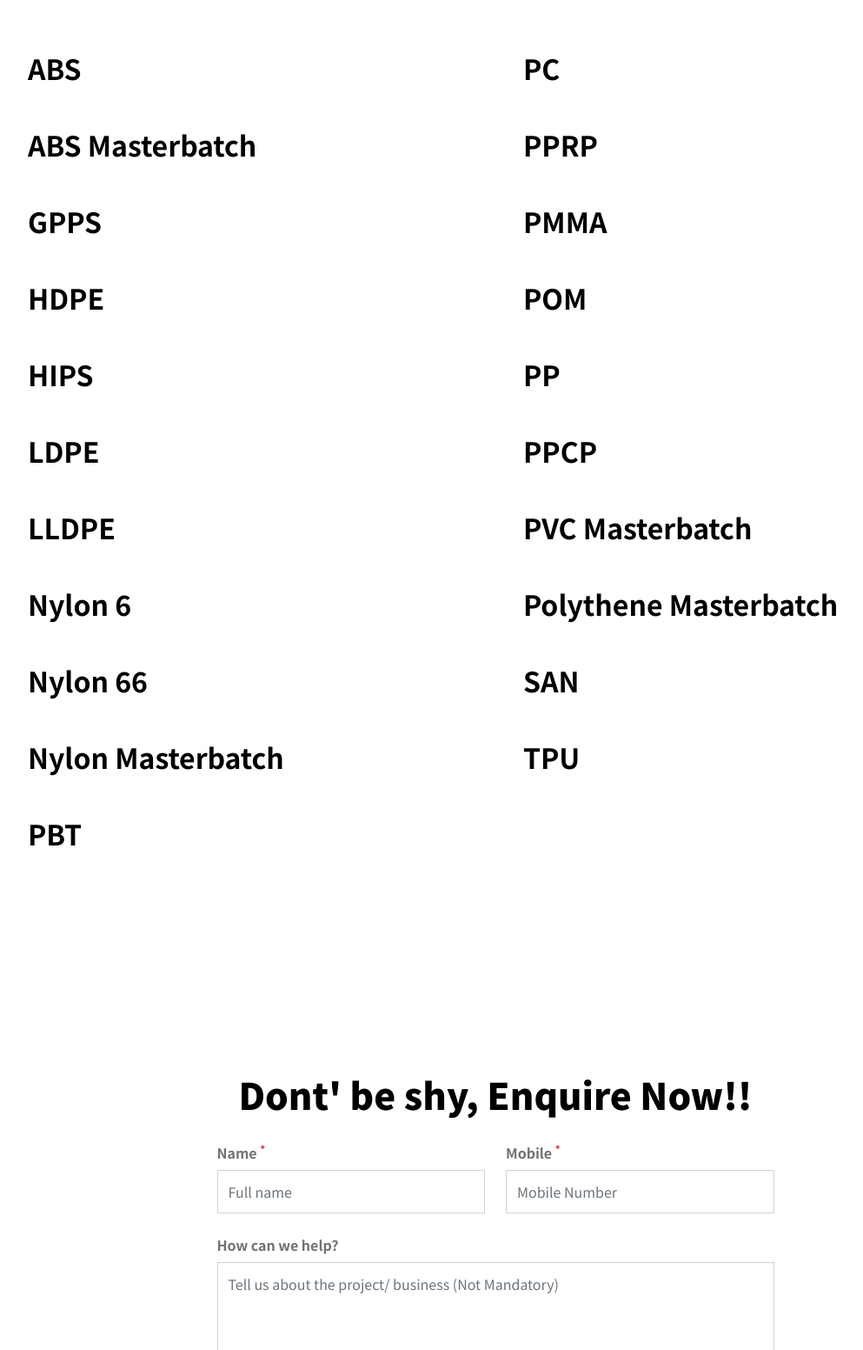
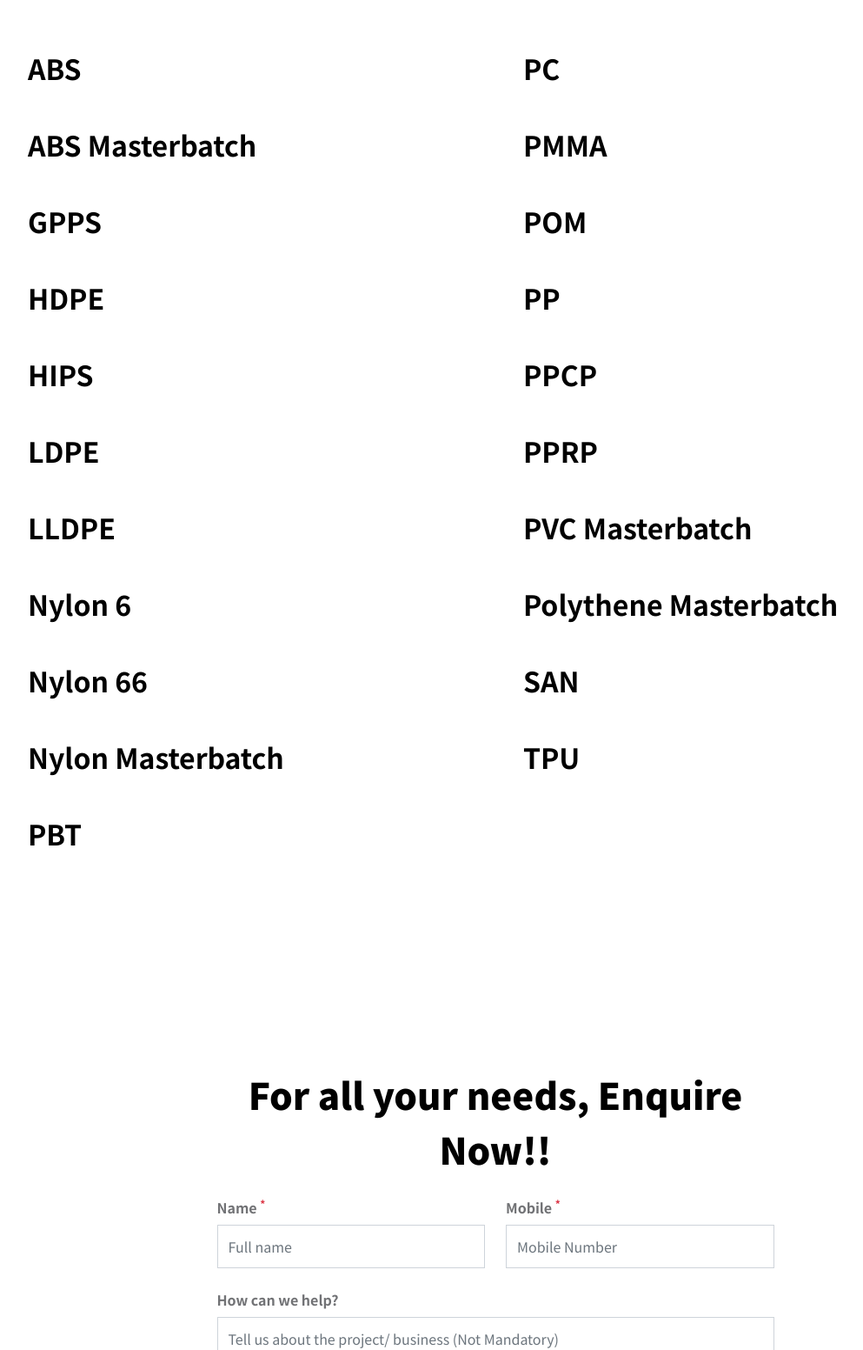
Before and after one commit to omprakashparvendhan/totalPolymers, a plain HTML site: page index.html in a window 1280 px wide. Shown: the part 1540-3092 px from the top of the page at 87% size, without its empty margins (70-1063 px from the left). Drawn offline with Linux system fonts and the light colour scheme.

Commit message:
minor changes

```diff
--- a/index.html
+++ b/index.html
@@ -266,13 +266,6 @@
 
                             </div>
                         </div>
-                        <div class="portfolio-thumb" data-aos="fade-up">
-                            <div class="portfolio-info">
-                                <h4 class="portfolio-title mb-0">PPRP</h4>
-
-
-                            </div>
-                        </div>
 
                         <div class="portfolio-thumb" data-aos="fade-up">
                             <div class="portfolio-info">
@@ -299,6 +292,14 @@
                         <div class="portfolio-thumb" data-aos="fade-up">
                             <div class="portfolio-info">
                                 <h4 class="portfolio-title mb-0">PPCP</h4>
+
+
+                            </div>
+                        </div>
+
+                        <div class="portfolio-thumb" data-aos="fade-up">
+                            <div class="portfolio-info">
+                                <h4 class="portfolio-title mb-0">PPRP</h4>
 
 
                             </div>
@@ -346,7 +347,7 @@
 
                     <div class="col-lg-7 col-12 mx-auto">
 
-                        <h2 class="mb-4 text-center" data-aos="fade-up">Dont' be shy, Enquire Now!!</h2>
+                        <h2 class="mb-4 text-center" data-aos="fade-up">For all your needs, Enquire Now!!</h2>
 
                         <form method="post" class="contact-form" role="form" data-aos="fade-up">
 
```
